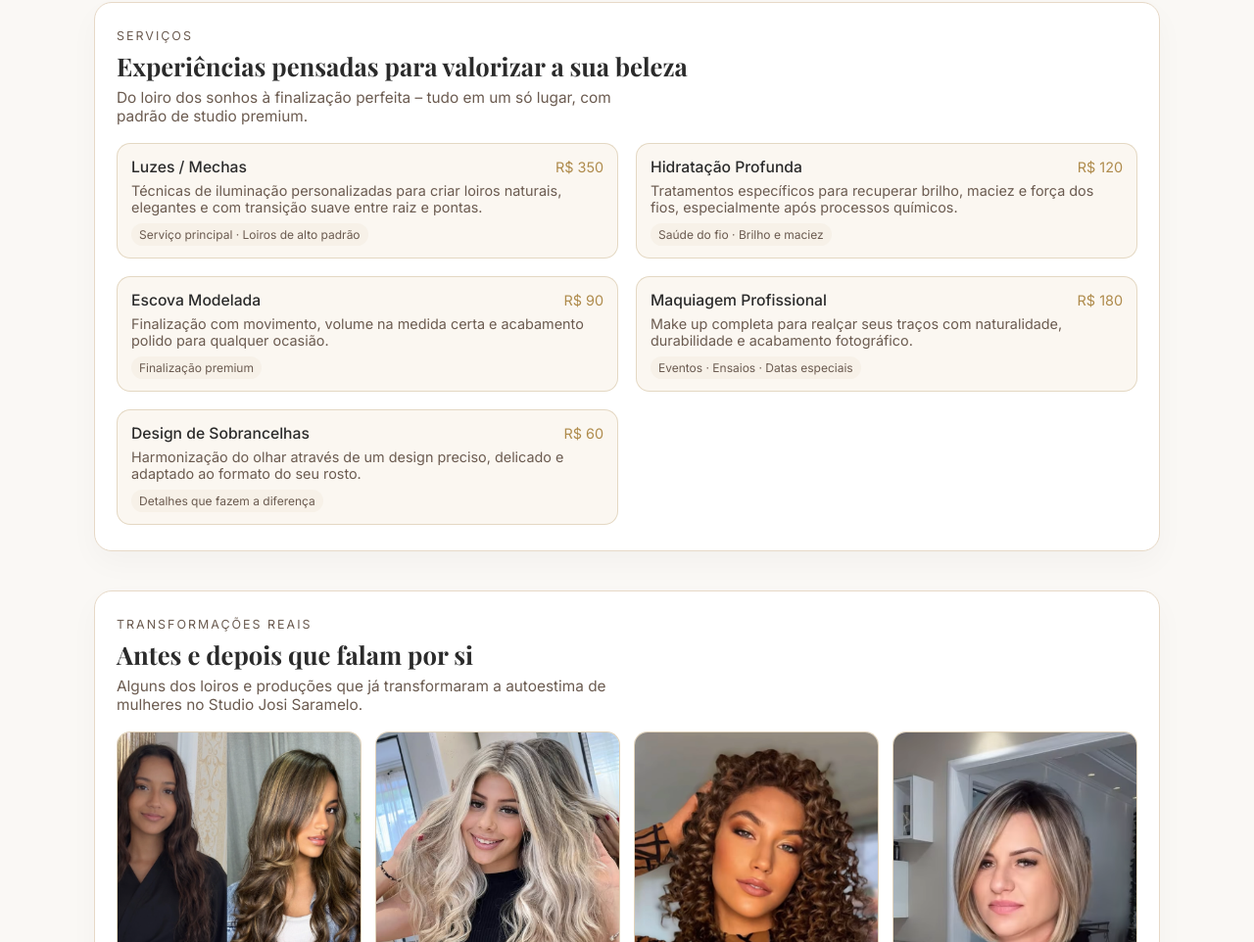
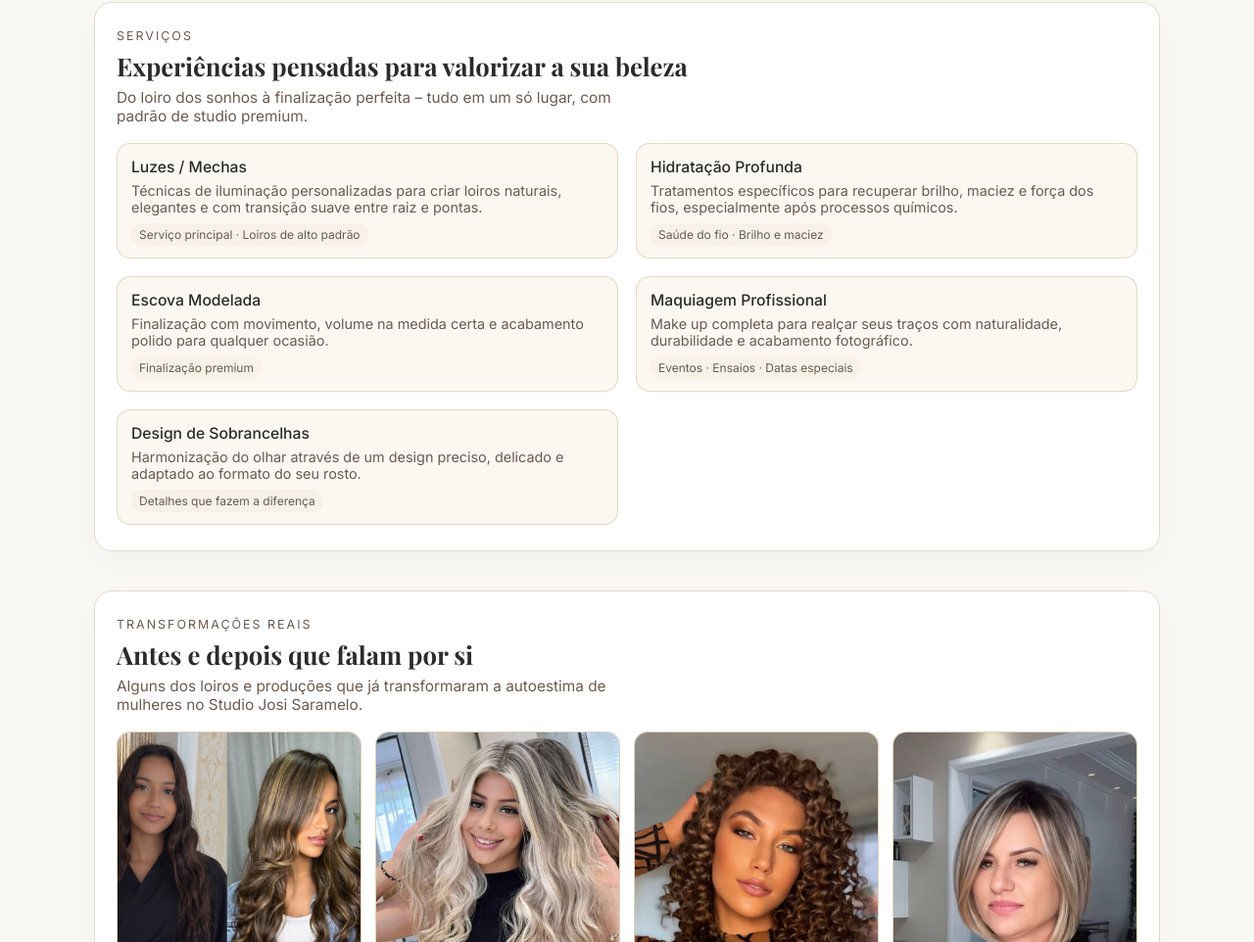
Before and after one commit to StudioJosiSaramelo/JosiSaramelo, a plain HTML site: page index.html in a window 1280 px wide. Shown: the part 1050-2012 px from the top of the page at 98% size. Drawn offline with nearby package versions, Linux system fonts and the light colour scheme.

Commit message:
Update index.html

```diff
--- a/index.html
+++ b/index.html
@@ -851,7 +851,7 @@
         <div class="service-card">
           <div class="service-header-line">
             <div class="service-name">Luzes / Mechas</div>
-            <div class="service-price">R$ 350</div>
+            <div class="service-price"></div>
           </div>
           <p class="service-desc">
             Técnicas de iluminação personalizadas para criar loiros naturais, elegantes e com transição suave entre raiz e pontas.
@@ -862,7 +862,7 @@
         <div class="service-card">
           <div class="service-header-line">
             <div class="service-name">Hidratação Profunda</div>
-            <div class="service-price">R$ 120</div>
+            <div class="service-price"></div>
           </div>
           <p class="service-desc">
             Tratamentos específicos para recuperar brilho, maciez e força dos fios, especialmente após processos químicos.
@@ -873,7 +873,7 @@
         <div class="service-card">
           <div class="service-header-line">
             <div class="service-name">Escova Modelada</div>
-            <div class="service-price">R$ 90</div>
+            <div class="service-price"></div>
           </div>
           <p class="service-desc">
             Finalização com movimento, volume na medida certa e acabamento polido para qualquer ocasião.
@@ -884,7 +884,7 @@
         <div class="service-card">
           <div class="service-header-line">
             <div class="service-name">Maquiagem Profissional</div>
-            <div class="service-price">R$ 180</div>
+            <div class="service-price"></div>
           </div>
           <p class="service-desc">
             Make up completa para realçar seus traços com naturalidade, durabilidade e acabamento fotográfico.
@@ -895,7 +895,7 @@
         <div class="service-card">
           <div class="service-header-line">
             <div class="service-name">Design de Sobrancelhas</div>
-            <div class="service-price">R$ 60</div>
+            <div class="service-price"></div>
           </div>
           <p class="service-desc">
             Harmonização do olhar através de um design preciso, delicado e adaptado ao formato do seu rosto.
```
